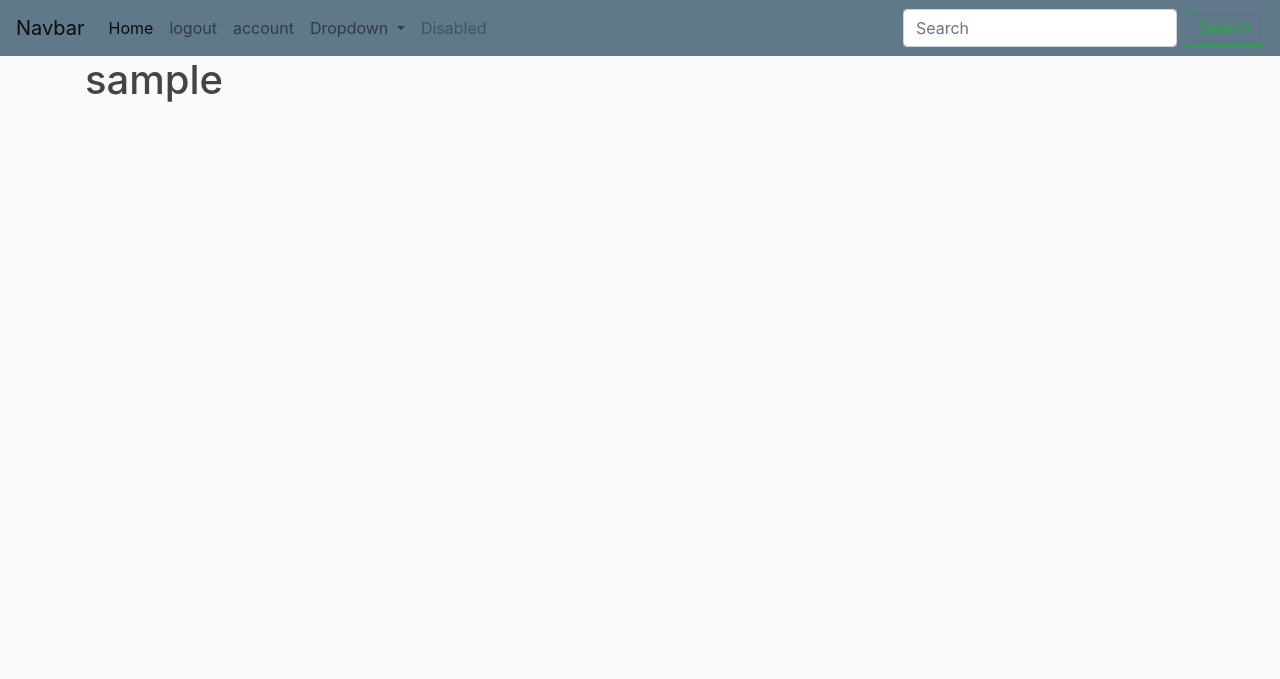
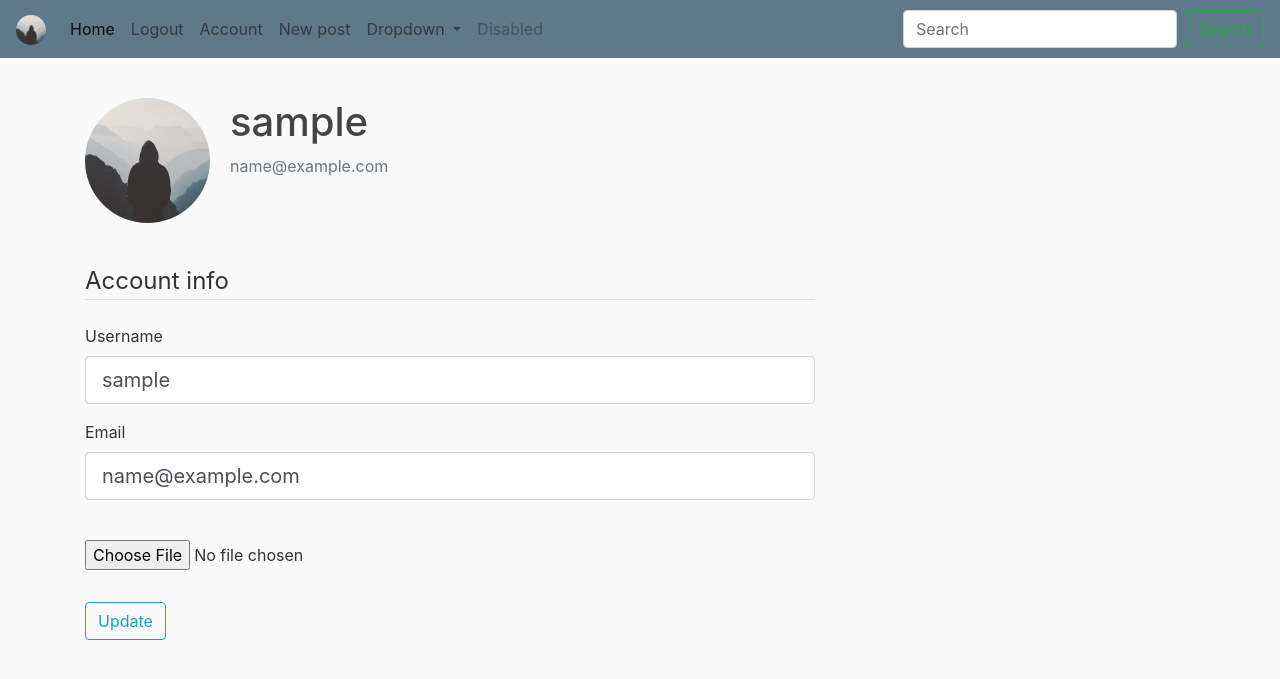
Before and after one commit to YousefD3ja/FSWS, a Flask app: page /account in a window 1280 px wide. Shown: the top 679 px of the page. Run offline with Flask 3, Linux system fonts and the light colour scheme; the visitor is signed in with stand-in values (Sample User, id 1); some libraries are stand-ins or nearby versions.

Commit message:
added posts

```diff
--- a/Site/forms.py
+++ b/Site/forms.py
@@ -1,7 +1,9 @@
 from flask_wtf import FlaskForm
-from wtforms import StringField, PasswordField, SubmitField, BooleanField
+from flask_wtf.file import FileField, FileAllowed
+from wtforms import StringField, PasswordField, SubmitField, BooleanField, TextAreaField
 from wtforms.validators import DataRequired, Length, Email, EqualTo, ValidationError
 from Site.models import User
+from flask_login import current_user
 
 class RegistrationForm(FlaskForm):
     username = StringField('Username', validators=[DataRequired(),Length(min=3,max=20)])
@@ -25,3 +27,28 @@ class LoginForm(FlaskForm):
     password = PasswordField("Password", validators=[DataRequired()])
     remember = BooleanField("Remember Me")
     submit = SubmitField("Login")
+
+
+class UpdateAccountForm(FlaskForm):
+    username = StringField("Username", validators=[DataRequired(),Length(min=3,max=20)])
+    email = StringField("Email", validators=[DataRequired(), Email()])
+    picture = FileField("", validators=[FileAllowed(['png', 'jpg'])])
+    submit = SubmitField("Update")
+
+    def validate_username(self, username):
+        if username.data != current_user.username:
+            if User.query.filter_by(username=username.data).first():
+                raise ValidationError("username already taken, a bit late innit!")
+
+
+    def validate_email(self, email):
+        if email.data != current_user.email:
+            if User.query.filter_by(email=email.data).first():
+                raise ValidationError("email already taken, is it even your's (suspicious face)!")
+
+
+
+class PostForm(FlaskForm):
+    title = StringField('Title', validators=[DataRequired()])
+    content = TextAreaField('Content', validators=[DataRequired()])
+    submit = SubmitField("createPost")
--- a/Site/routes.py
+++ b/Site/routes.py
@@ -1,5 +1,7 @@
+import secrets, os
+from PIL import Image
 from flask import redirect, url_for, render_template, request, flash
-from Site.forms import RegistrationForm, LoginForm
+from Site.forms import RegistrationForm, LoginForm, UpdateAccountForm, PostForm
 from Site.models import User, Post
 from Site import app, db, bcrypt
 from flask_login import login_user, current_user, logout_user, login_required
@@ -10,7 +12,11 @@ def index():
 
 @app.route("/home")
 def home():
-    return render_template("index.html", title='Home')
+    posts = Post.query.all()
+    img_file = None
+    if current_user.is_authenticated:
+        img_file = url_for('static', filename=f'profile_pics/{current_user.image_file}')
+    return render_template("home.html", title='Home', image_file=img_file, posts=posts)
 
 
 # @app.route("/login", methods=["POST", "GET"])
@@ -61,24 +67,23 @@ def login():
     return render_template('login.html', title='login', form=form)
 
 
-@app.route("/user", methods=["GET", "POST"])
-def user():
-    pass
-    #email = None
-    # if "user" in session:
-    #     user = session["user"]
+# @app.route("/user", methods=["GET", "POST"])
+# def user():
+    # email = None
+    #  if "user" in session:
+    #      user = session["user"]
 
-    #     if request.method == "POST":
-    #         email = request.form["email"]
-    #         session["email"] = email
-    #         flash("email was saved", "info")
-    #     else:
-    #         if "email" in session:
-    #             email = session["email"]
-    #     return render_template("user.html", email=email)
-    # else:
-    #     flash("you are not logged in", "info")
-    #     return redirect(url_for("login"))
+    #      if request.method == "POST":
+    #          email = request.form["email"]
+    #          session["email"] = email
+    #          flash("email was saved", "info")
+    #      else:
+    #          if "email" in session:
+    #              email = session["email"]
+    #      return render_template("user.html", email=email)
+    #  else:
+    #      flash("you are not logged in", "info")
+    #      return redirect(url_for("login"))
 
 @app.route("/logout")
 def logout():
@@ -86,7 +91,49 @@ def logout():
     flash("you have been logged out", "info")
     return redirect(url_for("login"))
 
-@app.route("/account")
+###################################################################################
+def save_picture(form_picture):
+    random_hex = secrets.token_hex(8)
+    _, f_ext = os.path.splitext(form_picture.filename)
+    picture_fn = random_hex + f_ext
+    picture_path = os.path.join(app.root_path, 'static/profile_pics', picture_fn)
+    output_size = (125, 125)
+    i = Image.open(form_picture)
+    i.thumbnail(output_size)
+    i.save(picture_path)
+    return picture_fn
+
+
+@app.route("/account", methods=['GET', 'POST'])
 @login_required
 def account():
-    return render_template('account.html', title='Account')
+    form = UpdateAccountForm()
+    if form.validate_on_submit():
+        if form.picture.data:
+            picture_file = save_picture(form.picture.data)
+            current_user.image_file = picture_file
+        current_user.username = form.username.data
+        current_user.email = form.email.data
+        db.session.commit()
+        flash('Your account has been updated', 'success')
+        return redirect(url_for("account"))
+    elif request.method == 'GET':
+        if form.username.data != current_user.username:
+            form.username.data = current_user.username
+        if form.email.data != current_user.email:
+            form.email.data = current_user.email
+    img_file = url_for('static', filename=f'profile_pics/{current_user.image_file}')
+    return render_template('account.html', title='Account', image_file=img_file, form=form)
+
+@app.route('/post/new', methods=['GET', 'POST'])
+@login_required
+def new_post():
+    form = PostForm()
+    if form.validate_on_submit():
+        post = Post(title=form.title.data, content=form.content.data, author=current_user)
+        db.session.add(post)
+        db.session.commit()
+        flash("Your post has been created", 'success')
+        return redirect(url_for("home"))
+    img_file = url_for('static', filename=f'profile_pics/{current_user.image_file}')
+    return render_template('create_post.html', title='New Post', form=form, image_file=img_file)
--- a/Site/static/main.css
+++ b/Site/static/main.css
@@ -1,6 +1,10 @@
 body {
     background: #fafafa;
     color: #333333;
+  }
+
+  .main-section{
+    margin-top: 16px;
   }
 
   h1, h2, h3, h4, h5, h6 {
@@ -21,6 +25,14 @@ body {
 
   .site-header .navbar-nav .nav-link.active {
     font-weight: 500;
+  }
+
+  .content-section {
+    background: #ffffff;
+    padding: 10px 20px;
+    border: 1px solid #dddddd;
+    border-radius: 3px;
+    margin-bottom: 20px;
   }
 
   .article-title {
@@ -66,6 +78,11 @@ body {
     margin-bottom: 16px;
   }
 
+  .navbar-img {
+    height: 30px;
+    width: 30px;
+  }
+
   .account-heading {
     font-size: 2.5rem;
   }
--- a/Site/templates/account.html
+++ b/Site/templates/account.html
@@ -1,6 +1,64 @@
 {% extends "base.html" %}
-{% block Title %}{{title}}{% endblock %}
 
 {% block Content %}
-    <h1>{{ current_user.username }}</h1>
+    <dev class="container">
+        <dev class="media">
+                <img class="rounded-circle account-img" src="{{ image_file }}">
+                <div class="media-body">
+                    <h2 class="account-heading">{{ current_user.username }}</h2>
+                    <p class="text-secondary">{{ current_user.email }}</p>
+                </div>
+        </dev>
+        <!-- FORM HERE -->
+        <dev class="container">
+            <form action="" method="POST" enctype="multipart/form-data">
+                {{form.hidden_tag()}}
+                <fieldset class="form-group">
+                    <legend class="border-bottom mb-4">Account info</legend>
+                    <div class="form-group">
+                        {{ form.username.label(class="form-control-label")}}
+
+                        {% if form.username.errors %}
+                            {{ form.username(class="form-control form-control-lg is-invalid")}}
+                            <div class="invalid-feedback">
+                                {% for error in form.username.errors %}
+                                    <span>{{ error }}</span>
+                                {% endfor %}
+                            </div>
+                        {% else %}
+                            {{ form.username(class="form-control form-control-lg")}}
+                        {% endif %}
+
+                    </div>
+                    <div class="form-group">
+                        {{ form.email.label(class="form-control-label")}}
+
+                        {% if form.email.errors %}
+                            {{ form.email(class="form-control form-control-lg is-invalid")}}
+                            <div class="invalid-feedback">
+                                {% for error in form.email.errors %}
+                                    <span>{{ error }}</span>
+                                {% endfor %}
+                            </div>
+                        {% else %}
+                            {{ form.email(class="form-control form-control-lg")}}
+                        {% endif %}
+                    </div>
+                    <div class="form-group">
+                        {{ form.picture.label()}}
+                        {{ form.picture(class="form-control-file")}}
+
+                        {% if form.picture.errors %}
+                            {% for error in form.picture.errors %}
+                                <span class="text-danger">{{ error }}</span><br>
+                            {% endfor %}
+                        {% endif %}
+                    </div>
+                </fieldset>
+                <div class="form-group">
+                    {{ form.submit(class="btn btn-outline-info")}}
+                </div>
+            </form>
+        </dev>
+    </dev>
 {% endblock %}
--- a/Site/templates/base.html
+++ b/Site/templates/base.html
@@ -11,10 +11,18 @@
 </head>
 <body>
     <nav class="navbar navbar-expand-lg navbar-light bg-steel">
-        <a class="navbar-brand" href="">Navbar</a>
+      {% if current_user.is_authenticated %}
+        <a class="navbar-brand" href="{{ url_for('account') }}"><img class="rounded-circle navbar-img" src="{{ image_file }}"></a>
         <button class="navbar-toggler" type="button" data-toggle="collapse" data-target="#navbarSupportedContent" aria-controls="navbarSupportedContent" aria-expanded="false" aria-label="Toggle navigation">
           <span class="navbar-toggler-icon"></span>
         </button>
+        {% else %}
+        <a class="navbar-brand" href="{{ url_for('login') }}">
+          <img class="navbar-img" src="{{ url_for('static', filename='pics/menu_bar.png')}}"></a>
+        <button class="navbar-toggler" type="button" data-toggle="collapse" data-target="#navbarSupportedContent" aria-controls="navbarSupportedContent" aria-expanded="false" aria-label="Toggle navigation">
+          <span class="navbar-toggler-icon"></span>
+        </button>
+        {% endif %}
 
         <div class="collapse navbar-collapse" id="navbarSupportedContent">
           <ul class="navbar-nav mr-auto">
@@ -23,17 +31,20 @@
             </li>
             {% if current_user.is_authenticated %}
             <li class="nav-item">
-                <a class="nav-link" href="{{ url_for('logout') }}">logout</a>
+                <a class="nav-link" href="{{ url_for('logout') }}">Logout</a>
             </li>
             <li class="nav-item">
-                <a class="nav-link" href="{{ url_for('account') }}">account</a>
+                <a class="nav-link" href="{{ url_for('account') }}">Account</a>
+            </li>
+            <li class="nav-item">
+                <a class="nav-link" href="{{ url_for('new_post') }}">New post</a>
             </li>
             {% else %}
             <li class="nav-item">
-              <a class="nav-link" href="{{ url_for('login') }}">login</a>
+              <a class="nav-link" href="{{ url_for('login') }}">Login</a>
             </li>
             <li class="nav-item">
-              <a class="nav-link" href="{{ url_for('register') }}">register</a>
+              <a class="nav-link" href="{{ url_for('register') }}">Register</a>
             </li>
             {% endif %}
             <li class="nav-item dropdown">
@@ -58,7 +69,7 @@
         </div>
     </nav>
 
-    <main role="main" class="container">
+    <main role="main" class="container main-section">
       <div class="row">
         <div class="col-md-8">
           {% with messages = get_flashed_messages(with_categories=true) %}
--- a/Site/templates/index.html
+++ /dev/null
@@ -1,6 +0,0 @@
-{% extends "base.html" %}
-{% block Title %}{{title}}{% endblock %}
-
-{% block Content %}
-    <h1>home page</h1>
-{% endblock %}
--- a/Site/templates/login.html
+++ b/Site/templates/login.html
@@ -1,5 +1,4 @@
 {% extends "base.html" %}
-{% block Title %}{{title}}{% endblock %}
 
 {% block Content %}
     <dev class="container">
--- a/Site/templates/user.html
+++ b/Site/templates/user.html
@@ -1,5 +1,4 @@
 {% extends "base.html" %}
-{% block Title %}{{user}}{% endblock %}
 {% block Content %}
 <form action="#" method="post" class="form-inline my-2 my-lg-0">
     <input type="email" name="email" placeholder="Email" value="{{email if email}}"/>
--- a/app.py
+++ b/app.py
@@ -4,7 +4,6 @@ from test import testing
 import os
 
 if __name__ == "__main__":
-    os.system('cls')
     with app.app_context():
         db.create_all()
         testing()
```
Also changed, not shown: Site/templates/create_post.html (added, +40 -0 lines), Site/templates/home.html (added, +19 -0 lines), Site/static/pics/menu_bar.png (added), Site/static/profile_pics/742e2983bd5d29ee.jpg (added), Site/static/profile_pics/74ed4dadbcc94f3e.jpg (added), Site/static/profile_pics/d6face84bcb14bfc.jpg (added), Site/static/profile_pics/default.jpg (added).
